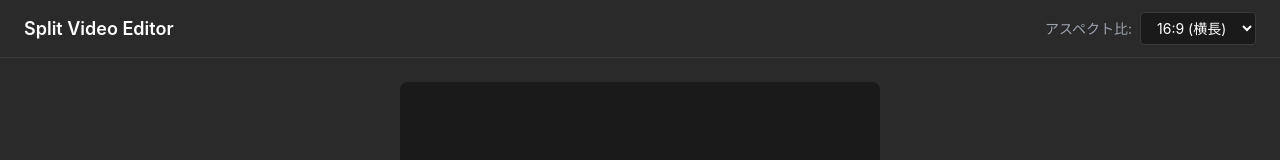
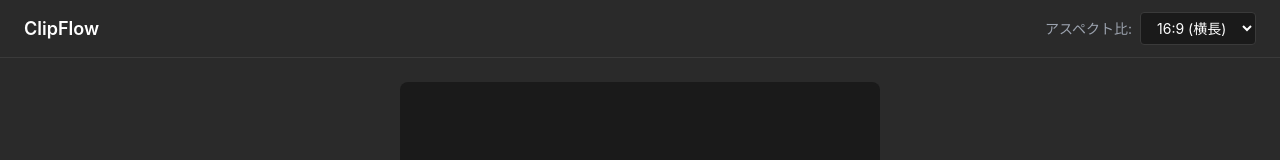
Before and after one commit to hamayou-61/clipFlow, a React (Vite) app: page / in a window 1280 px wide. Shown: the top 160 px of the page. Built offline with nearby package versions, Linux system fonts and the light colour scheme; the HTML template or start-up script is replaced by a standard one.

Commit message:
プロジェクトのリネーム

```diff
--- a/index.html
+++ b/index.html
@@ -4,7 +4,7 @@
     <meta charset="UTF-8" />
     <meta name="viewport" content="width=device-width, initial-scale=1.0" />
     <meta http-equiv="Content-Security-Policy" content="default-src 'self'; script-src 'self'; style-src 'self' 'unsafe-inline'; img-src 'self' data:; media-src 'self' file:">
-    <title>Split Video Editor</title>
+    <title>ClipFlow</title>
   </head>
   <body class="bg-editor-bg text-white">
     <div id="root"></div>
--- a/package.json
+++ b/package.json
@@ -1,5 +1,5 @@
 {
-  "name": "split-video-editor",
+  "name": "clipflow",
   "version": "1.0.0",
   "description": "スプリット動画合成デスクトップアプリ",
   "main": "dist-electron/main.js",
@@ -36,8 +36,8 @@
     "wait-on": "^7.2.0"
   },
   "build": {
-    "appId": "com.splitvideoeditor.app",
-    "productName": "Split Video Editor",
+    "appId": "com.clipflow.app",
+    "productName": "ClipFlow",
     "files": [
       "dist/**/*",
       "dist-electron/**/*"
--- a/src/components/Header.tsx
+++ b/src/components/Header.tsx
@@ -13,7 +13,7 @@ export function Header() {
   return (
     <header className="flex items-center justify-between px-6 py-3 bg-editor-surface border-b border-editor-border">
       <h1 className="text-lg font-semibold text-white">
-        Split Video Editor
+        ClipFlow
       </h1>
 
       <div className="flex items-center gap-6">
```
Also changed, not shown: 4 other files (tests, documents, lock files or other folders).
